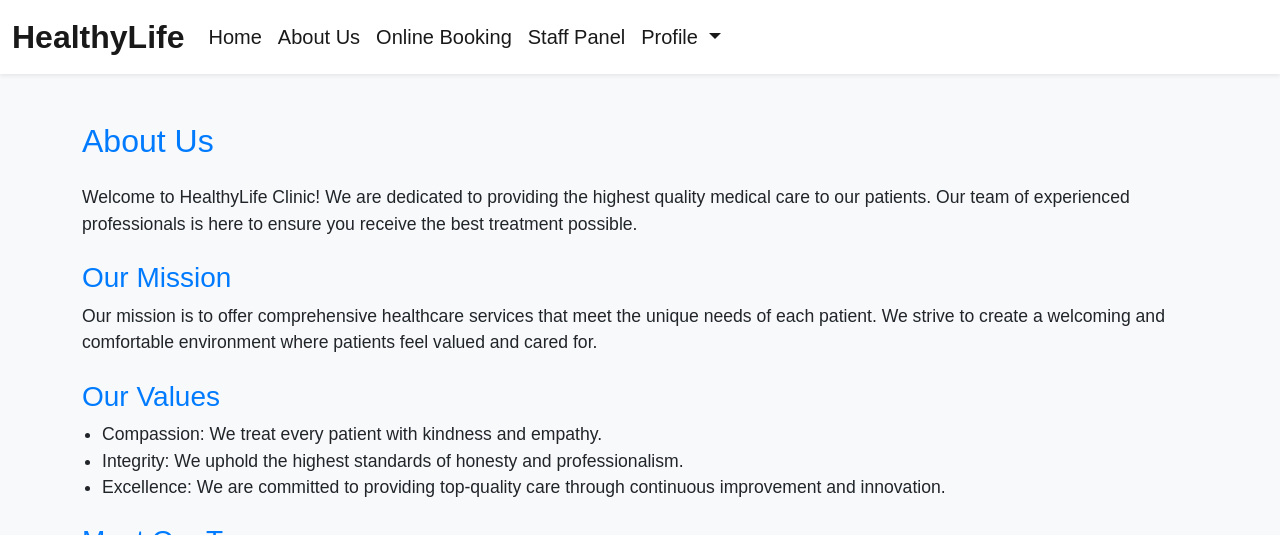
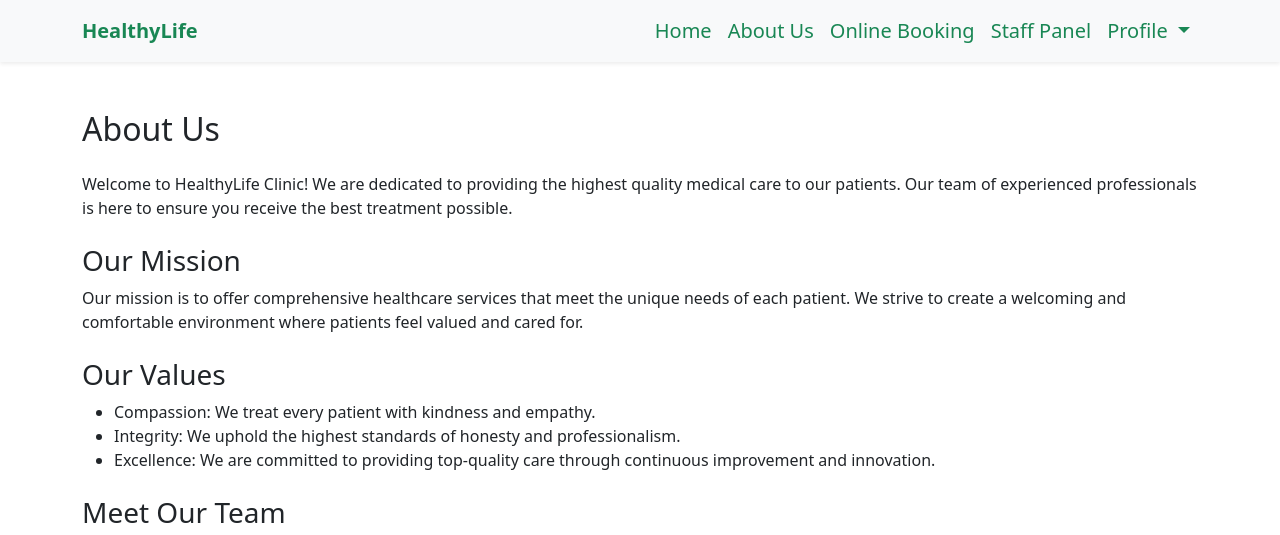
Before and after one commit to Deek2G/Healthy-Life-Clinic-Booking-System, a Django app: page /about in a window 1280 px wide. Shown: the top 535 px of the page. Run offline with Django 4.2, Linux system fonts and the light colour scheme; a user stored in the database is signed in; parts of the project's set-up code (start-up, migrations or seed data) failed here and were passed over; some libraries are stand-ins or nearby versions.

Commit message:
Update about.html

```diff
--- a/Clinic-Booking-System-main/booking/clinic/booking/templates/about.html
+++ b/Clinic-Booking-System-main/booking/clinic/booking/templates/about.html
@@ -1,136 +1,170 @@
+{% extends 'layout.html' %}
 {% load static %}
-<!doctype html>
-<html lang="en">
-<head>
-    <meta charset="utf-8">
-    <meta name="viewport" content="width=device-width, initial-scale=1">
-
-    <!-- Bootstrap 5 CSS -->
-    <link href="https://cdn.jsdelivr.net/npm/bootstrap@5.2.1/dist/css/bootstrap.min.css" rel="stylesheet" integrity="sha384-iYQeCzEYFbKjA/T2uDLTpkwGzCiq6soy8tYaI1GyVh/UjpbCx/TYkiZhlZB6+fzT" crossorigin="anonymous">
-    <!-- Bootstrap 5 JavaScript with Popper -->
-    <script src="https://cdn.jsdelivr.net/npm/bootstrap@5.2.1/dist/js/bootstrap.bundle.min.js" integrity="sha384-u1OknCvxWvY5kfmNBILK2hRnQC3Pr17a+RTT6rIHI7NnikvbZlHgTPOOmMi466C8" crossorigin="anonymous" defer></script>
 
 {% block head %}
+<title>HealthyLife Clinic | About Us</title>
+<link href="https://fonts.googleapis.com/css2?family=Montserrat:wght@400;600;700&family=Open+Sans:wght@400;600&display=swap" rel="stylesheet">
+<link rel="stylesheet" href="https://cdnjs.cloudflare.com/ajax/libs/bootstrap-icons/1.7.2/font/bootstrap-icons.min.css">
+<style>
+:root {
+    --primary-color: #2A9D8F;
+    --secondary-color: #264653;
+    --accent-color: #E9C46A;
+    --text-dark: #2B2D42;
+    --text-light: #EDF2F4;
+}
+
+/* Navbar Styles */
+.navbar {
+    background-color: var(--text-light);
+}
+
+.navbar-brand {
+    font-weight: 700;
+    color: var(--primary-color);
+}
+
+.navbar-brand:hover {
+    color: var(--secondary-color);
+}
+
+.navbar-nav .nav-link {
+    color: var(--text-dark);
+    font-weight: 500;
+}
+
+.navbar-nav .nav-link:hover {
+    color: var(--primary-color);
+}
+
+/* Hero Section */
+.hero-section {
+    background-image: linear-gradient(
+        to bottom right,
+        rgba(42, 157, 143, 0.9),
+        rgba(38, 70, 83, 0.95)
+    ), url('{% static "images/medical-bg.jpg" %}');
+    background-size: cover;
+    background-position: center 75%;
+    background-repeat: no-repeat;
+    background-attachment: fixed;
+    color: var(--text-light);
+    min-height: 90vh;
+    display: flex;
+    align-items: center;
+    position: relative;
+    overflow: hidden;
+}
+
+.hero-content {
+    position: relative;
+    z-index: 2;
+}
+
+.hero-title {
+    font-size: 4rem;
+    font-weight: 700;
+    text-shadow: 0 4px 6px rgba(0,0,0,0.1);
+    animation: fadeInUp 1s ease;
+}
+
+.hero-subtitle {
+    font-size: 1.5rem;
+    max-width: 600px;
+    margin: 2rem auto;
+    animation: fadeInUp 1s ease 0.2s forwards;
+    opacity: 0;
+}
+
+/* Features Section */
+.features-section {
+    padding: 6rem 0;
+    background: var(--text-light);
+}
+
+.feature-card {
+    border: none;
+    border-radius: 1rem;
+    transition: transform 0.3s cubic-bezier(0.4, 0, 0.2, 1),
+                box-shadow 0.3s ease;
+    background: rgba(255, 255, 255, 0.9);
+    backdrop-filter: blur(10px);
+}
+
+.feature-card:hover {
+    transform: translateY(-1rem);
+    box-shadow: 0 20px 25px -5px rgba(0, 0, 0, 0.1),
+                0 10px 10px -5px rgba(0, 0, 0, 0.04);
+}
+
+.feature-icon {
+    font-size: 3.5rem;
+    color: var(--primary-color);
+    transition: transform 0.3s ease;
+}
+
+/* Button Styles */
+.btn-cta {
+    background: var(--primary-color);
+    color: var(--text-light);
+    padding: 1rem 2.5rem;
+    border-radius: 2rem;
+    font-weight: 600;
+    letter-spacing: 0.5px;
+    transition: all 0.3s ease;
+}
+
+.btn-cta:hover {
+    background: var(--secondary-color);
+    transform: translateY(-2px);
+    box-shadow: 0 10px 15px -3px rgba(0, 0, 0, 0.1);
+}
+
+/* Animations */
+@keyframes fadeInUp {
+    from {
+        opacity: 0;
+        transform: translateY(20px);
+    }
+    to {
+        opacity: 1;
+        transform: translateY(0);
+    }
+}
+
+/* Responsive Design */
+@media (max-width: 768px) {
+    .hero-section {
+        background-position: 65% center;
+        background-attachment: scroll;
+        min-height: 70vh;
+    }
+    .hero-title {
+        font-size: 2.5rem;
+    }
+    .hero-subtitle {
+        font-size: 1.2rem;
+    }
+}
+
+/* Accessibility */
+.visually-hidden {
+    position: absolute;
+    width: 1px;
+    height: 1px;
+    padding: 0;
+    margin: -1px;
+    overflow: hidden;
+    clip: rect(0, 0, 0, 0);
+    white-space: nowrap;
+    border: 0;
+}
+</style>
 {% endblock %}
 
-    <!-- Bootstrap Icons CSS -->
-    <link rel="stylesheet" href="https://cdnjs.cloudflare.com/ajax/libs/bootstrap-icons/1.7.2/font/bootstrap-icons.min.css">
+{% block body %}
 
-    <style>
-        body {
-            background-color: #f8f9fa;
-            font-family: Arial, sans-serif;
-        }
-        .container h2, .container h3 {
-            color: #007bff;
-        }
-        .container p, .container ul {
-            font-size: 1.1rem;
-        }
-        .container ul {
-            padding-left: 20px;
-        }
-        .team-card {
-            transition: transform 0.3s ease-in-out;
-        }
-        .team-card:hover {
-            transform: translateY(-10px);
-        }
-        .card-title {
-            font-family: 'Montserrat', sans-serif;
-            font-weight: 600;
-        }
-        .card-text {
-            font-family: 'Open Sans', sans-serif;
-            color: #6c757d;
-        }
-        .navbar {
-            font-family: 'Montserrat', sans-serif;
-        }
-        .navbar-brand {
-            font-weight: 700;
-        }
-        .nav-link {
-            color: #007bff;
-        }
-        .nav-link:hover {
-            color: #0056b3;
-        }
-        .footer {
-            background-color: #f1f1f1;
-            padding: 20px 0;
-        }
-        .footer h5 {
-            font-family: 'Montserrat', sans-serif;
-            font-weight: 600;
-            color: #007bff;
-        }
-        .footer .nav-link {
-            color: #6c757d;
-        }
-        .footer .nav-link:hover {
-            color: #0056b3;
-        }
-        .btn-primary {
-            background-color: #4ca1af;
-            border: none;
-            font-family: 'Montserrat', sans-serif;
-            padding: 12px 24px;
-            border-radius: 50px;
-        }
-        .btn-primary:hover {
-            background-color: #6cb2eb;
-            color: #fff;
-        }
-    </style>
-</head>
-<body>
-    <header>
-        <nav class="navbar bg-white navbar-light navbar-expand-lg shadow-sm">
-            <div class="container-fluid">
-                <a class="navbar-brand cHover cGreen fs-2" href="{% url 'index' %}">
-                    HealthyLife
-                </a>
-                <button class="navbar-toggler" type="button" data-bs-toggle="collapse" data-bs-target="#navbarSupportedContent" aria-controls="navbarSupportedContent" aria-expanded="false" aria-label="Toggle navigation">
-                    <span class="navbar-toggler-icon"></span>
-                </button>
-                <div class="collapse navbar-collapse" id="navbarSupportedContent">
-                    <ul class="navbar-nav mb-2 mb-lg-0 fs-5 align-items-center">
-                        <li class="nav-item">
-                            <a class="nav-link active cHover" aria-current="page" href="{% url 'index' %}">Home</a>
-                        </li>
-                        <li class="nav-item">
-                            <a class="nav-link active cHover" href="{% url 'about' %}">About Us</a>
-                        </li>
-                        <li class="nav-item">
-                            <a class="nav-link active cHover" href="{% url 'booking' %}">Online Booking</a>
-                        </li>
-                        {% if user.is_authenticated and user.is_staff %}
-                        <li class="nav-item">
-                            <a class="nav-link active cHover" href="{% url 'staffPanel' %}">Staff Panel</a>
-                        </li>
-                        {% endif %}
-                        {% if user.is_authenticated %}
-                        <li class="nav-item dropdown me-3 fs-5">
-                            <a class="nav-link active dropdown-toggle cHover" href="#" role="button" data-bs-toggle="dropdown" aria-expanded="false">
-                                Profile
-                            </a>
-                            <ul class="dropdown-menu border zNav">
-                                <li><a class="dropdown-item" href="{% url 'userPanel' %}">User Panel</a></li>
-                                <li><hr class=""></li>
-                                <li><a class="dropdown-item" href="{% url 'logout' %}">Sign Out</a></li>
-                            </ul>
-                        </li>
-                        {% else %}
-                        <li class="nav-item me-3">
-                            <a class="nav-link active cHover" href="{% url 'login' %}">Sign in/Sign Up</a>
-                        </li>
-                        {% endif %}
-                    </ul>
-                </div>
-            </div>
-        </nav>
-    </header>
+<!-- About Us Content -->
 <div class="container mt-5">
     <div class="row">
         <div class="col-12">
@@ -151,7 +185,7 @@
             <h3 class="mt-4">Meet Our Team</h3>
             <div class="row">
                 <div class="col-md-4">
-                        <div class="card team-card mb-4 shadow-sm">
+                    <div class="card mb-4">
                         <img src="{% static 'admin/img/doctor1.jpg' %}" class="card-img-top" alt="Doctor 1">
                         <div class="card-body text-center">
                             <h5 class="card-title">Dr. Mhel Biol</h5>
@@ -160,7 +194,7 @@
                     </div>
                 </div>
                 <div class="col-md-4">
-                        <div class="card team-card mb-4 shadow-sm">
+                    <div class="card mb-4">
                         <img src="{% static 'admin/img/doctor2.jpg' %}" class="card-img-top" alt="Doctor 2">
                         <div class="card-body text-center">
                             <h5 class="card-title">Dr. Ervin Cantila</h5>
@@ -169,7 +203,7 @@
                     </div>
                 </div>
                 <div class="col-md-4">
-                        <div class="card team-card mb-4 shadow-sm">
+                    <div class="card mb-4">
                         <img src="{% static 'clinic/doctor3.jpg' %}" class="card-img-top" alt="Doctor 3">
                         <div class="card-body text-center">
                             <h5 class="card-title">Dr. Josh Nisperos</h5>
@@ -181,8 +215,10 @@
         </div>
     </div>
 </div>
+
+<!-- Footer -->
+<footer class="footer py-5" style="background-color: #f8f9fa;">
     <div class="container">
-        <footer class="py-5">
         <div class="row">
             <div class="col-6 col-md-2 mb-3">
                 <h5>Clinic</h5>
@@ -192,12 +228,11 @@
                     <li class="nav-item mb-2"><a href="{% if user.is_authenticated %}{% url 'booking' %}{% else %}#{% endif %}" class="nav-link p-0 text-body-secondary">Booking</a></li>
                 </ul>
             </div>
-
             <div class="col-6 col-md-2 mb-3">
                 <h5>Clinic Services</h5>
                 <ul class="nav flex-column">
                     <li class="nav-item mb-2"><a href="{% if user.is_authenticated %}{% url 'booking' %}{% else %}#{% endif %}" class="nav-link p-0 text-body-secondary">Consultation</a></li>
-                  <li class="nav-item mb-2"><a href="{% if user.is_authenticated %}{% url 'booking' %}{% else %}#{% endif %}" class="nav-link p-0 text-body-secondary">Follow-up</li>
+                    <li class="nav-item mb-2"><a href="{% if user.is_authenticated %}{% url 'booking' %}{% else %}#{% endif %}" class="nav-link p-0 text-body-secondary">Follow-up</a></li>
                     <li class="nav-item mb-2"><a href="{% if user.is_authenticated %}{% url 'booking' %}{% else %}#{% endif %}" class="nav-link p-0 text-body-secondary">Health Check-up</a></li>
                     <li class="nav-item mb-2"><a href="{% if user.is_authenticated %}{% url 'booking' %}{% else %}#{% endif %}" class="nav-link p-0 text-body-secondary">Vaccination</a></li>
                     <li class="nav-item mb-2"><a href="{% if user.is_authenticated %}{% url 'booking' %}{% else %}#{% endif %}" class="nav-link p-0 text-body-secondary">Lab Test</a></li>
@@ -210,5 +245,5 @@
         </div>
     </div>
 </footer>
-</body>
-</html>
+
+{% endblock %}
```
Lines whose indentation alone changed are shown as unchanged.
